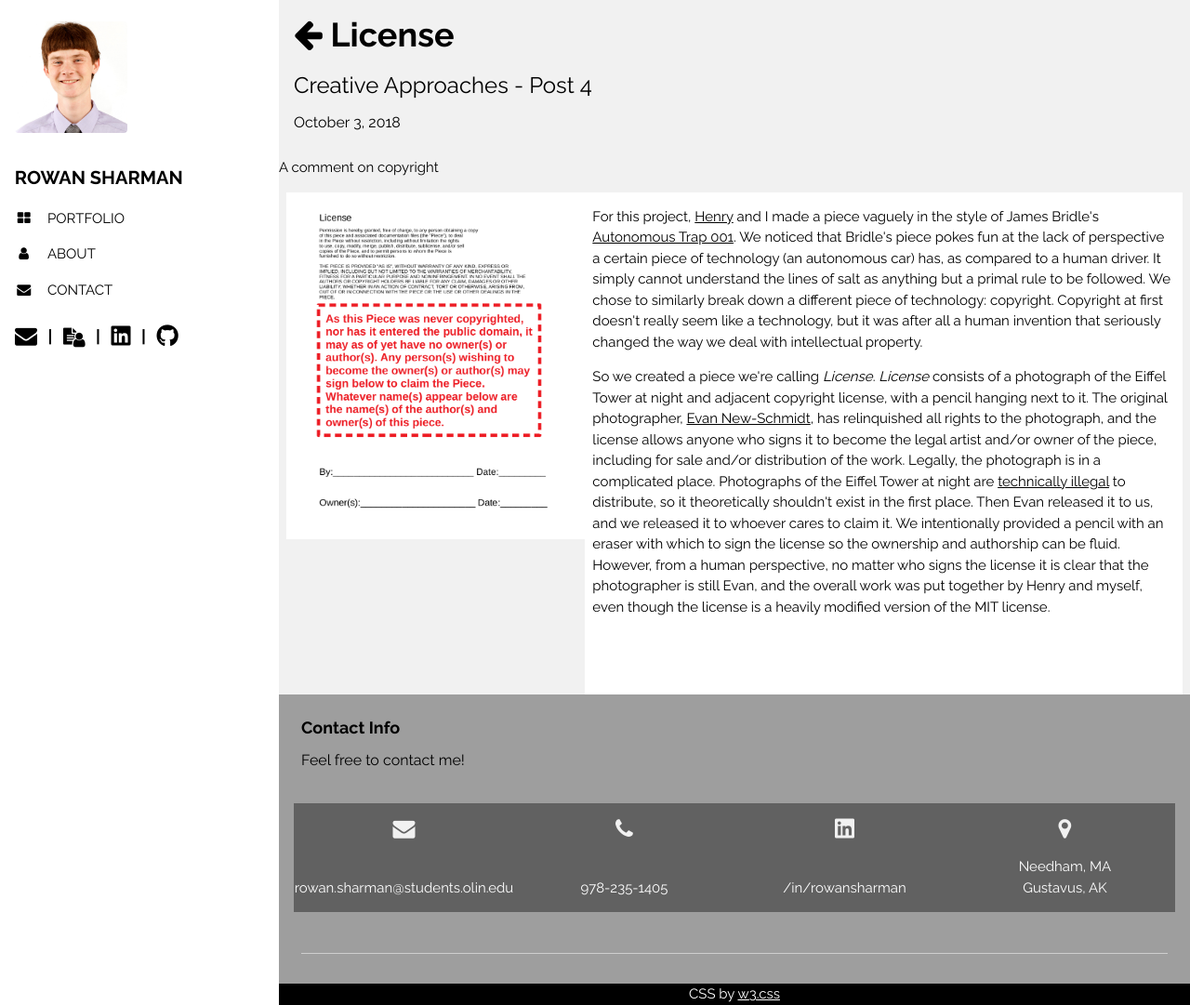
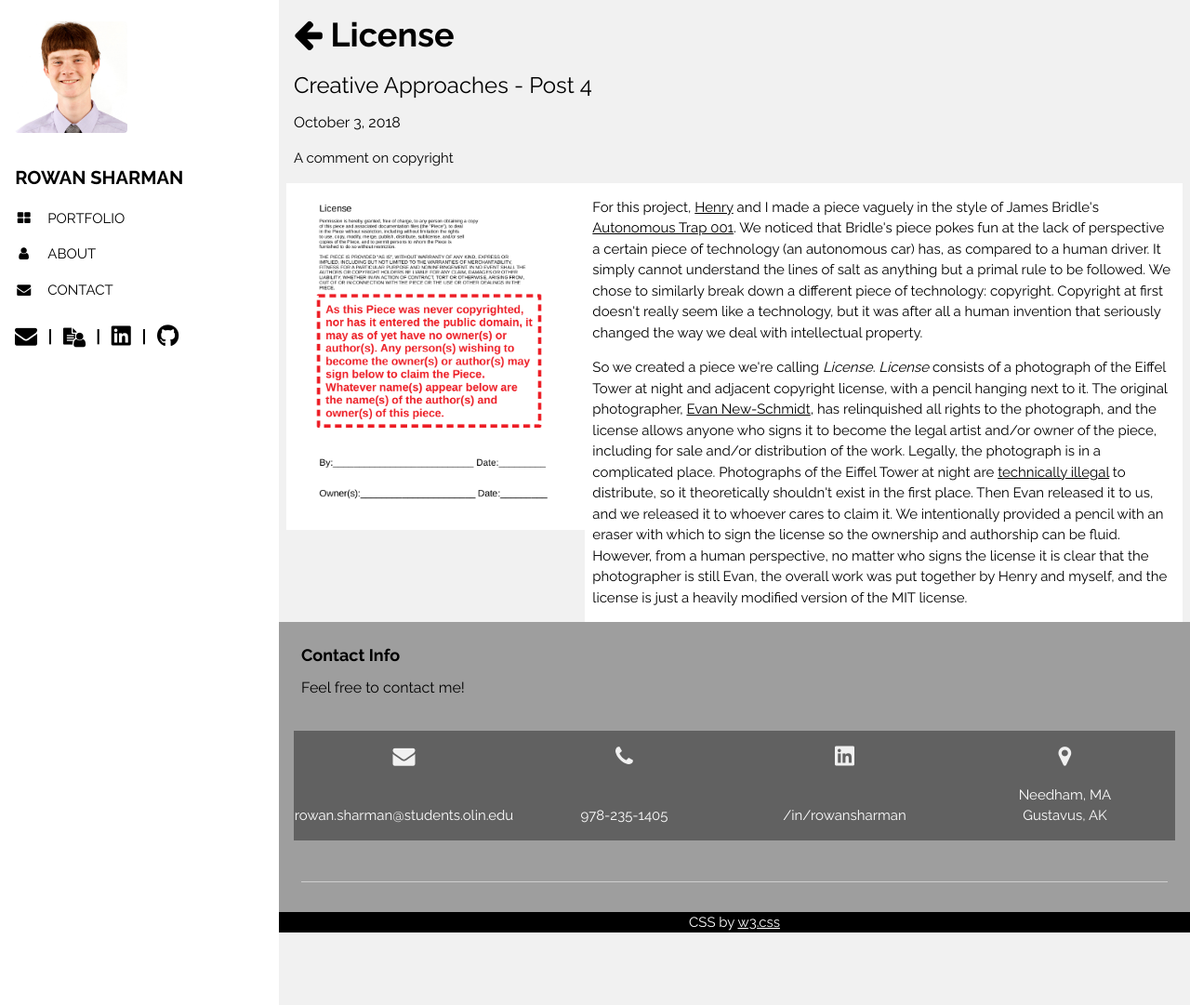
Before and after one commit to rowansharman/rowansharman.github.io, a Jekyll site: the page built from creativeapproaches/post4/index.html, in a window 1280 px wide and 1081 px high. Shown: the whole window at 93% size. Built offline with Jekyll 4.4.1, drawn with Linux system fonts in a browser that asks for light colours; nearby versions of some CDN libraries.

Commit message:
line edits

```diff
--- a/creativeapproaches/post4/index.html
+++ b/creativeapproaches/post4/index.html
@@ -9,8 +9,8 @@ title: License
     <h1><b><a href="/creativeapproaches"><i class="fa fa-arrow-left w3-hover-opacity"></i></a> License</b></h1>
     <h3>Creative Approaches - Post 4</h3>
     <h6>October 3, 2018</h6>
+    <p>A comment on copyright</p>
   </div>
-  <p>A comment on copyright</p>
 </header>
 
 <div class="w3-row-padding">
@@ -22,12 +22,8 @@ title: License
       For this project, <a href="https://sportsracer48.github.io/2018-10-02-License/">Henry</a> and I made a piece vaguely in the style of James Bridle's <a href="https://www.vice.com/en_us/article/ywwba5/meet-the-artist-using-ritual-magic-to-trap-self-driving-cars">Autonomous Trap 001</a>. We noticed that Bridle's piece pokes fun at the lack of perspective a certain piece of technology (an autonomous car) has, as compared to a human driver. It simply cannot understand the lines of salt as anything but a primal rule to be followed. We chose to similarly break down a different piece of technology: copyright. Copyright at first doesn't really seem like a technology, but it was after all a human invention that seriously changed the way we deal with intellectual property.
     </p>
     <p>
-      So we created a piece we're calling <i>License</i>. <i>License</i> consists of a photograph of the Eiffel Tower at night and adjacent copyright license, with a pencil hanging next to it. The original photographer, <a href="https://evan.new-schmidt.com/">Evan New-Schmidt</a>, has relinquished all rights to the photograph, and the license allows anyone who signs it to become the legal artist and/or owner of the piece, including for sale and/or distribution of the work. Legally, the photograph is in a complicated place. Photographs of the Eiffel Tower at night are <a href="https://www.toureiffel.paris/en/business/use-image-of-eiffel-tower">technically illegal</a> to distribute, so it theoretically shouldn't exist in the first place. Then Evan released it to us, and we released it to whoever cares to claim it. We intentionally provided a pencil with an eraser with which to sign the license so the ownership and authorship can be fluid. However, from a human perspective, no matter who signs the license it is clear that the photographer is still Evan, and the overall work was put together by Henry and myself, even though the license is a heavily modified version of the MIT license.
+      So we created a piece we're calling <i>License</i>. <i>License</i> consists of a photograph of the Eiffel Tower at night and adjacent copyright license, with a pencil hanging next to it. The original photographer, <a href="https://evan.new-schmidt.com/">Evan New-Schmidt</a>, has relinquished all rights to the photograph, and the license allows anyone who signs it to become the legal artist and/or owner of the piece, including for sale and/or distribution of the work. Legally, the photograph is in a complicated place. Photographs of the Eiffel Tower at night are <a href="https://www.toureiffel.paris/en/business/use-image-of-eiffel-tower">technically illegal</a> to distribute, so it theoretically shouldn't exist in the first place. Then Evan released it to us, and we released it to whoever cares to claim it. We intentionally provided a pencil with an eraser with which to sign the license so the ownership and authorship can be fluid. However, from a human perspective, no matter who signs the license it is clear that the photographer is still Evan, the overall work was put together by Henry and myself, and the license is just a heavily modified version of the MIT license.
     </p>
-
-    <br>
-    <br>
-    <br>
 
   </div>
 </div>
```
